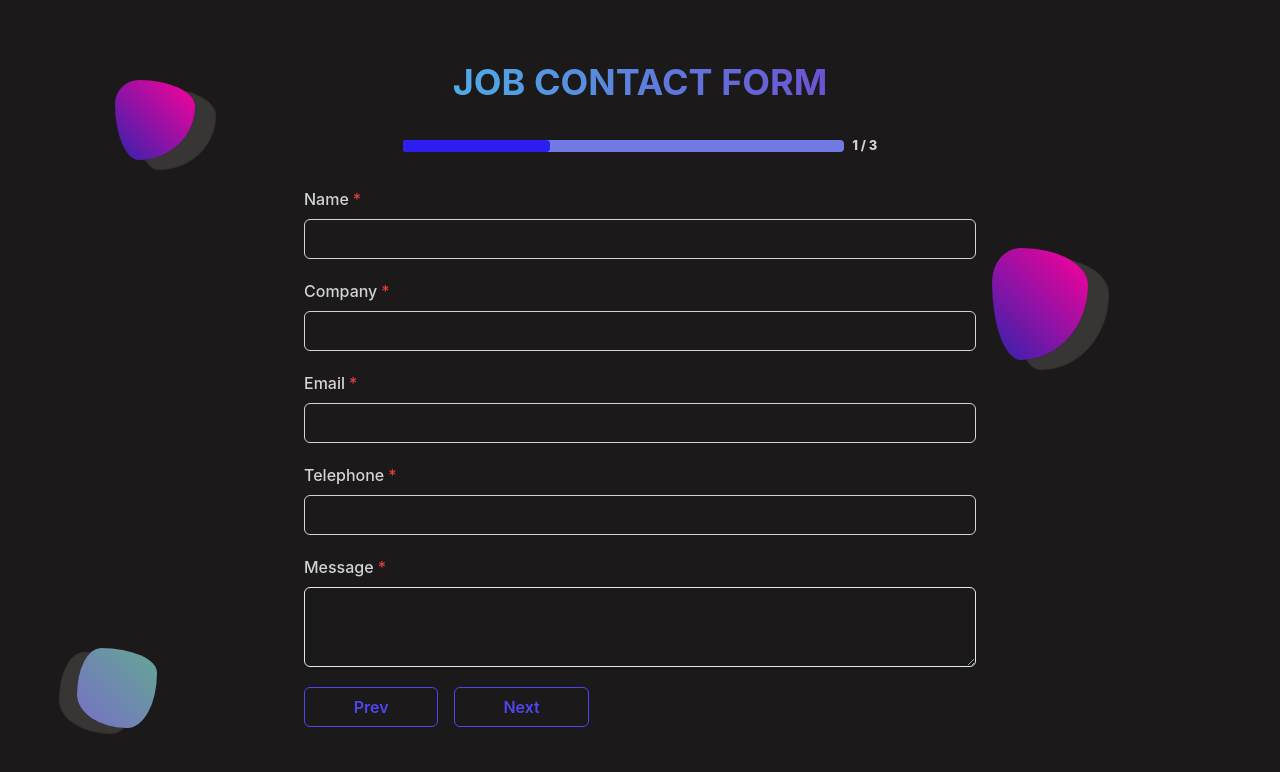
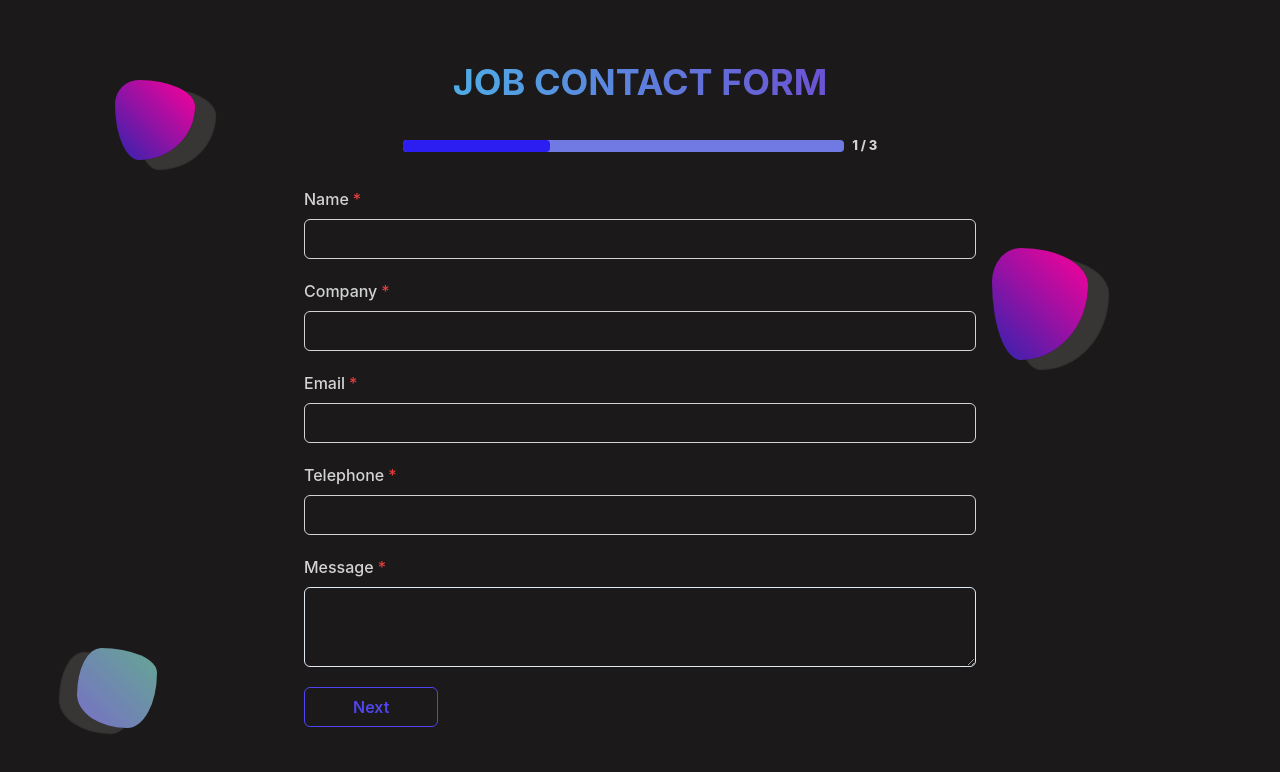
Before and after one commit to NotYourTypicalDeveloper/job-contact-form, a Next.js app: page / in a window 1280 px wide. Shown: the top 772 px of the page. Built offline with nearby package versions, Linux system fonts and the light colour scheme.

Commit message:
updated logic to now show prev or next buttons if 1st or final step

```diff
--- a/components/organisms/ContactForm.jsx
+++ b/components/organisms/ContactForm.jsx
@@ -119,6 +119,7 @@ const ContactForm = () => {
               )}
             </Box>
             <Flex flexDir={{ base: "column", md: "row" }} mb={5}>
+              {currentStep !== 1 && (
                 <Button
                   color="#5045f0"
                   borderColor="#5045f0"
@@ -134,7 +135,8 @@ const ContactForm = () => {
                 >
                   Prev
                 </Button>
-
+              )}
+              {currentStep !== 3 && (
                 <Button
                   color="#5045f0"
                   borderColor="#5045f0"
@@ -149,6 +151,7 @@ const ContactForm = () => {
                 >
                   Next
                 </Button>
+              )}
             </Flex>
             {/* ============== SUBMIT button ============== */}
             {currentStep === 3 && (
```
Lines whose indentation alone changed are shown as unchanged.
